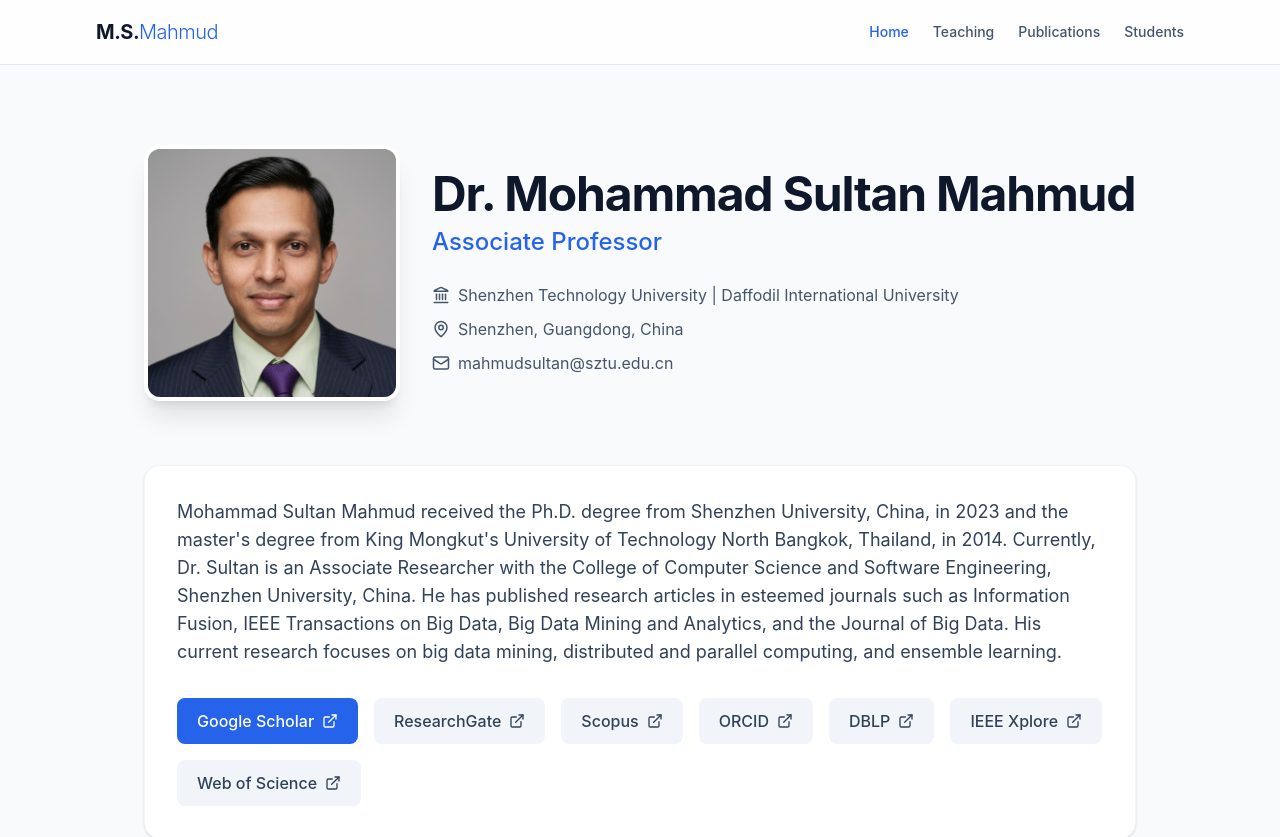
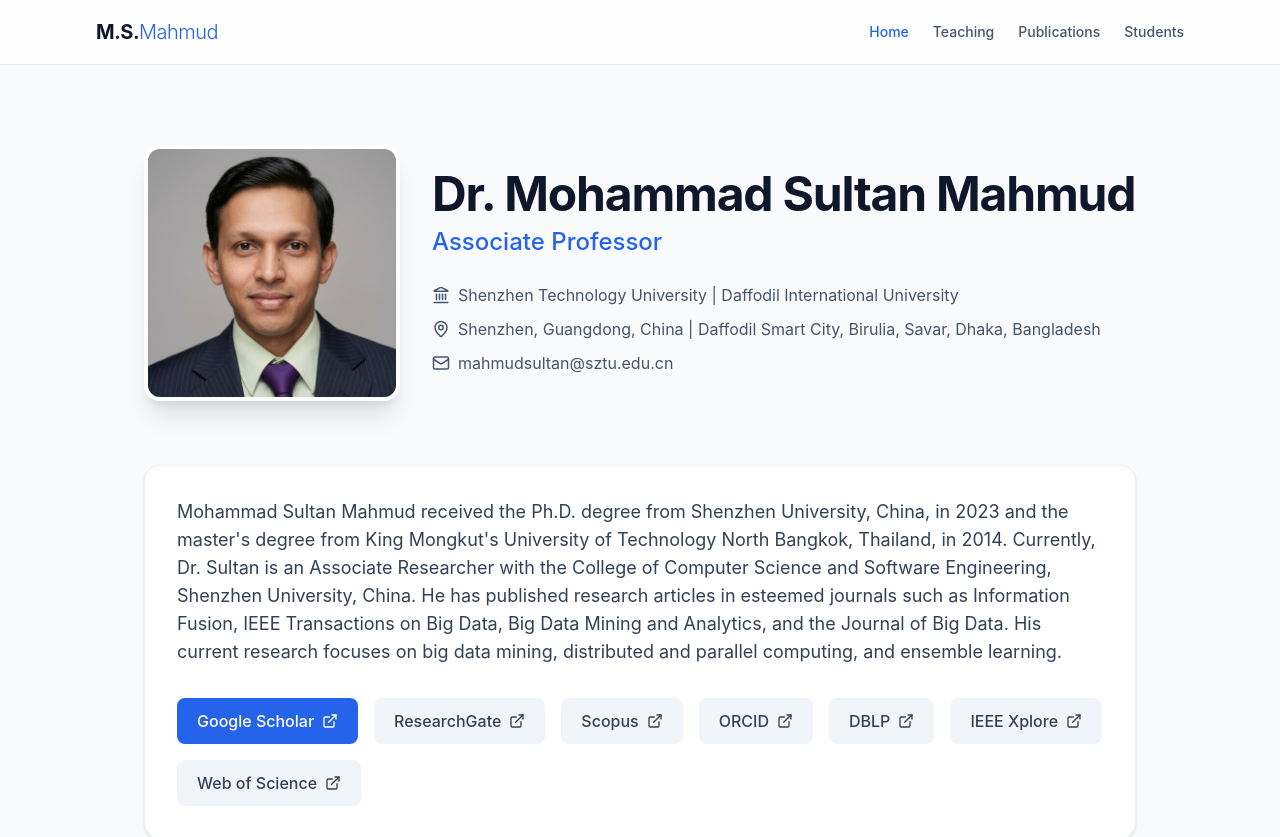
Before and after one commit to never-12345/academic-portfolio, a React (Vite) app: page / in a window 1280 px wide. Shown: the top 837 px of the page. Built offline with nearby package versions, Linux system fonts and the light colour scheme.

Commit message:
update: add Bangladesh campus address alongside China address

```diff
--- a/src/data/content.ts
+++ b/src/data/content.ts
@@ -4,7 +4,7 @@ export const profileData = {
   university: "Shenzhen Technology University | Daffodil International University",
   email: "mahmudsultan@sztu.edu.cn",
   phone: "",
-  office: "Shenzhen, Guangdong, China",
+  office: "Shenzhen, Guangdong, China | Daffodil Smart City, Birulia, Savar, Dhaka, Bangladesh",
   bio: "Mohammad Sultan Mahmud received the Ph.D. degree from Shenzhen University, China, in 2023 and the master's degree from King Mongkut's University of Technology North Bangkok, Thailand, in 2014. Currently, Dr. Sultan is an Associate Researcher with the College of Computer Science and Software Engineering, Shenzhen University, China. He has published research articles in esteemed journals such as Information Fusion, IEEE Transactions on Big Data, Big Data Mining and Analytics, and the Journal of Big Data. His current research focuses on big data mining, distributed and parallel computing, and ensemble learning.",
   scholarUrl: "https://scholar.google.com/citations?user=EARbYYsAAAAJ&hl=en",
   githubUrl: "#",
```
